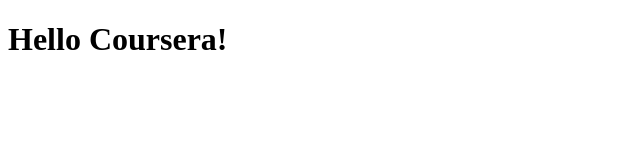
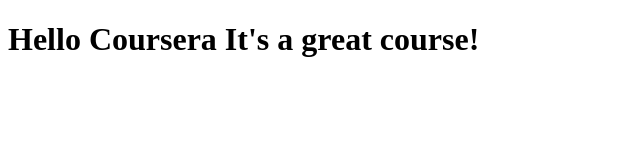
Before and after one commit to mayankgt19/test, a plain HTML site: page site/index.html in a window 1280 px wide. Shown: the whole page, without its empty margins (0-640 px from the left). Drawn offline with Linux system fonts and the light colour scheme.

Commit message:
Small edition to our page content

```diff
--- a/site/index.html
+++ b/site/index.html
@@ -4,6 +4,6 @@
 	<title>Hello Coursera!</title>
 </head>
 <body>
-<h1>Hello Coursera!</h1>
+<h1>Hello Coursera It's a great course!</h1>
 </body>
 </html>
```
